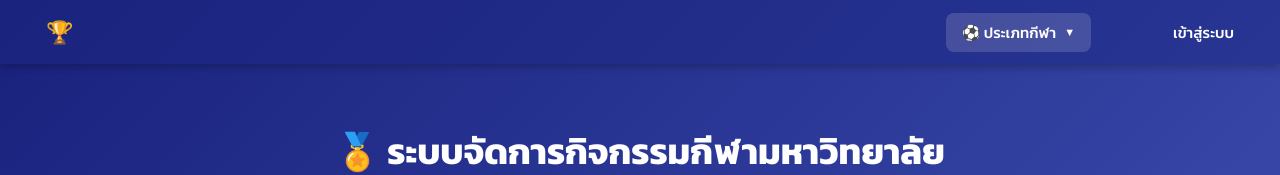
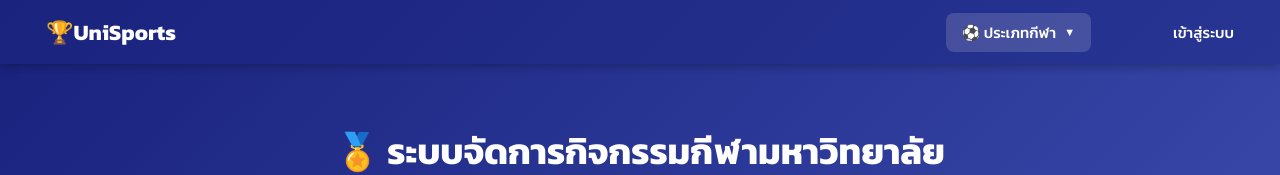
Before and after one commit to puripatsai/ProjectEvent, a plain HTML site: page Frontend/index.html in a window 1280 px wide. Shown: the top 175 px of the page. Drawn offline with Linux system fonts and the light colour scheme; no server answers.

Commit message:
Update Html

```diff
--- a/Frontend/index.html
+++ b/Frontend/index.html
@@ -9,7 +9,7 @@
 </head>
 <body>
 <nav>
-    <a href="index.html" class="logo">🏆 <span></span></a>
+    <a href="index.html" class="logo">🏆UniSports <span></span></a>
     <div class="nav-right">
         <div class="dropdown" id="sportDropdown">
             <button class="dropdown-btn" onclick="toggleDropdown()" id="dropdownBtn">
```
